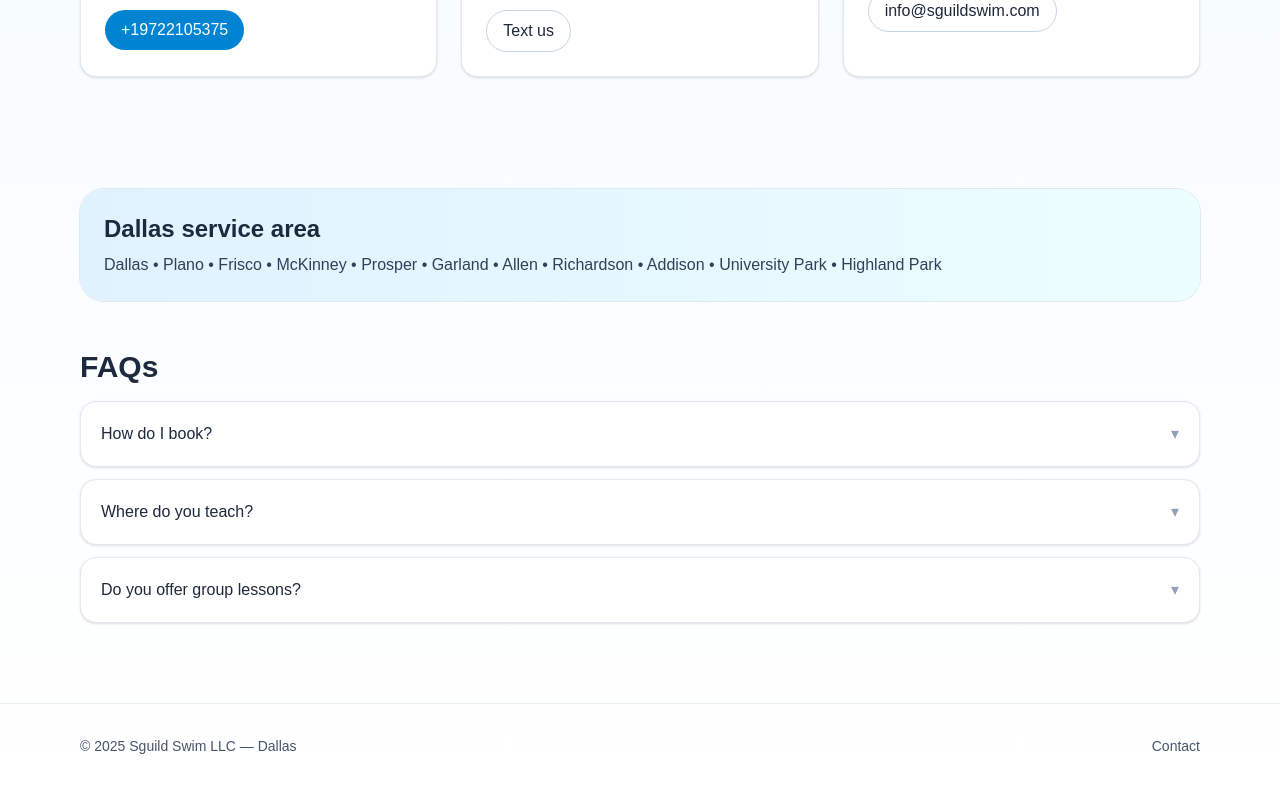
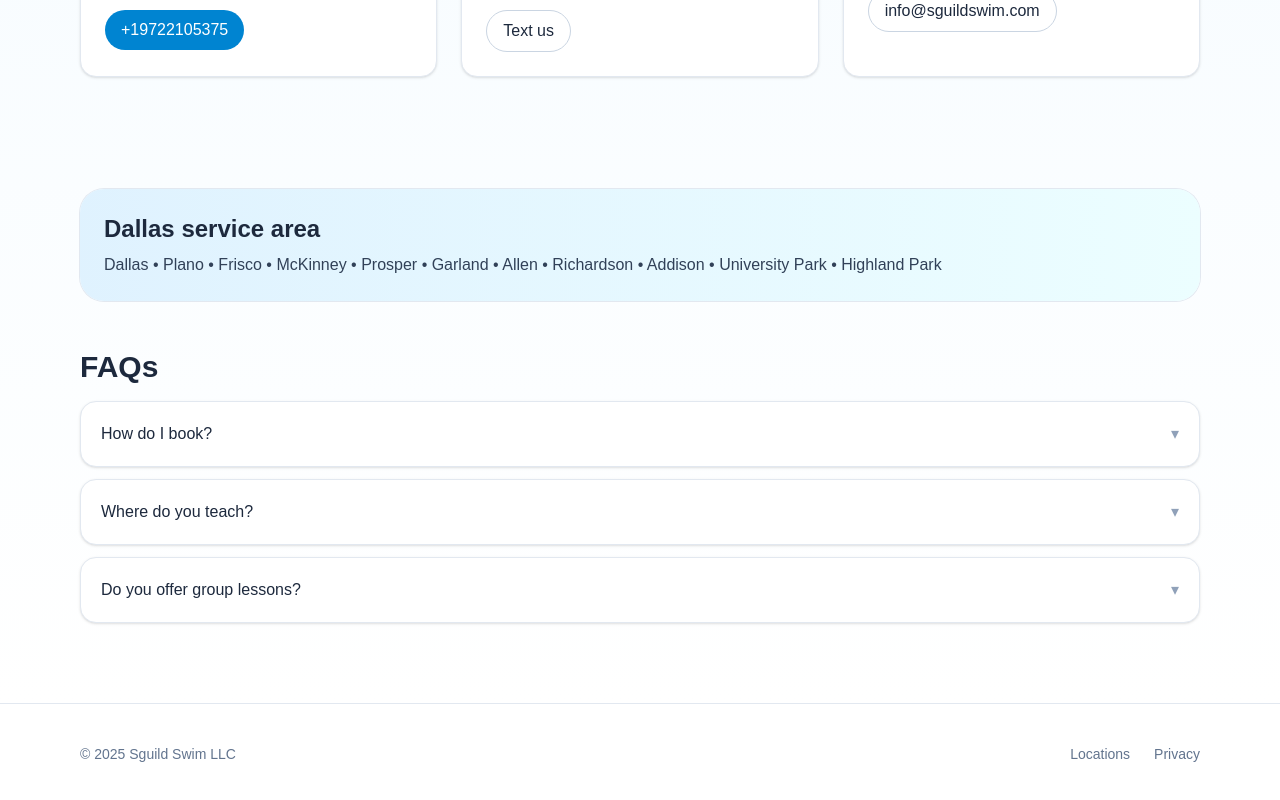
Before and after one commit to sguild-admin/sguild-site, a Next.js app: page /dallas/contact in a window 1280 px wide. Shown: the part 954-1754 px from the top of the page. Built offline with nearby package versions, Linux system fonts and the light colour scheme.

Commit message:
chore: move Footer to shared component and use in layout

```diff
--- a/src/app/dallas/contact/page.tsx
+++ b/src/app/dallas/contact/page.tsx
@@ -136,15 +136,7 @@ export default function DallasContactPage() {
         </div>
       </section>
 
-      {/* Footer */}
-      <footer className="border-t border-slate-200/70 bg-white/70">
-        <div className="mx-auto max-w-6xl px-4 py-8 text-sm text-slate-600 flex flex-col md:flex-row items-center justify-between gap-3">
-          <p>© {new Date().getFullYear()} Sguild Swim LLC — Dallas</p>
-          <div className="flex items-center gap-5">
-            <Link href="/dallas/contact" className="hover:text-slate-800">Contact</Link>
-          </div>
-        </div>
-      </footer>
+
     </div>
   )
 }
--- a/src/app/dallas/page.tsx
+++ b/src/app/dallas/page.tsx
@@ -174,15 +174,7 @@ export default function DallasPage() {
       </section>
 {/* Reviews */}
 <FeaturableReviews />
-      {/* Footer */}
-      <footer className="border-t border-slate-200/70 bg-white/70">
-        <div className="mx-auto max-w-6xl px-4 py-8 text-sm text-slate-600 flex flex-col md:flex-row items-center justify-between gap-3">
-          <p>© {new Date().getFullYear()} Sguild Swim LLC — Dallas</p>
-          <div className="flex items-center gap-5">
-            <Link href="/dallas/contact" className="hover:text-slate-800">Contact</Link>
-          </div>
-        </div>
-      </footer>
+
     </div>
   )
 }
--- a/src/app/layout.tsx
+++ b/src/app/layout.tsx
@@ -3,6 +3,7 @@ import Script from "next/script"
 import MetaContactTracker from "./MetaContactTracker"
 import GoogleContactTracker from "./GoogleContactTracker"
 import Header from "../components/Header"
+import Footer from "../components/Footer"
 
 export const metadata = {
   title: "Sguild Swim Instruction — Choose Your Location",
@@ -117,6 +118,8 @@ export default function RootLayout({ children }: { children: React.ReactNode })
         <Header />
 
         {children}
+
+        <Footer />
       </body>
     </html>
   )
--- a/src/app/oahu/contact/page.tsx
+++ b/src/app/oahu/contact/page.tsx
@@ -137,14 +137,7 @@ export default function OahuContactPage() {
       </section>
 
       {/* Footer */}
-      <footer className="border-t border-slate-200/70 bg-white/70">
-        <div className="mx-auto max-w-6xl px-4 py-8 text-sm text-slate-600 flex flex-col md:flex-row items-center justify-between gap-3">
-          <p>© {new Date().getFullYear()} Sguild LLC — Oʻahu</p>
-          <div className="flex items-center gap-5">
-            <Link href="/oahu/contact" className="hover:text-slate-800">Contact</Link>
-          </div>
-        </div>
-      </footer>
+
     </div>
   )
 }
--- a/src/app/oahu/page.tsx
+++ b/src/app/oahu/page.tsx
@@ -361,17 +361,7 @@ export default function OahuPage() {
       {/* Reviews */}
       <FeaturableReviews />
 
-      {/* Footer */}
-      <footer className="border-t border-slate-200/70 bg-white/70">
-        <div className="mx-auto max-w-6xl px-4 py-8 text-sm text-slate-600 flex flex-col md:flex-row items-center justify-between gap-3">
-          <p>© {new Date().getFullYear()} Sguild LLC – Oʻahu</p>
-          <div className="flex items-center gap-5">
-            <Link href="/oahu/contact" className="hover:text-slate-800">
-              Contact
-            </Link>
-          </div>
-        </div>
-      </footer>
+
     </div>
   )
 }
--- a/src/app/page.tsx
+++ b/src/app/page.tsx
@@ -79,13 +79,7 @@ function LocationCard({ item }: { item: LocationItem }) {
 
 function Footer() {
   return (
-    <footer className="border-t border-slate-200">
-      <div className="mx-auto max-w-6xl px-4 py-10 text-sm text-slate-500 flex flex-col md:flex-row items-center justify-between gap-4">
-        <p>© {new Date().getFullYear()} Sguild Swim LLC</p>
-        <nav className="flex gap-6">
-        </nav>
-      </div>
-    </footer>
+    null
   );
 }
 
--- /dev/null
+++ b/src/components/Footer.tsx
@@ -0,0 +1,16 @@
+import React from "react";
+import Link from "next/link";
+
+export default function Footer() {
+  return (
+    <footer className="border-t border-slate-200">
+      <div className="mx-auto max-w-6xl px-4 py-10 text-sm text-slate-500 flex flex-col md:flex-row items-center justify-between gap-4">
+        <p>© {new Date().getFullYear()} Sguild Swim LLC</p>
+        <nav className="flex gap-6">
+          <Link href="/">Locations</Link>
+          <Link href="/privacy">Privacy</Link>
+        </nav>
+      </div>
+    </footer>
+  );
+}
```
